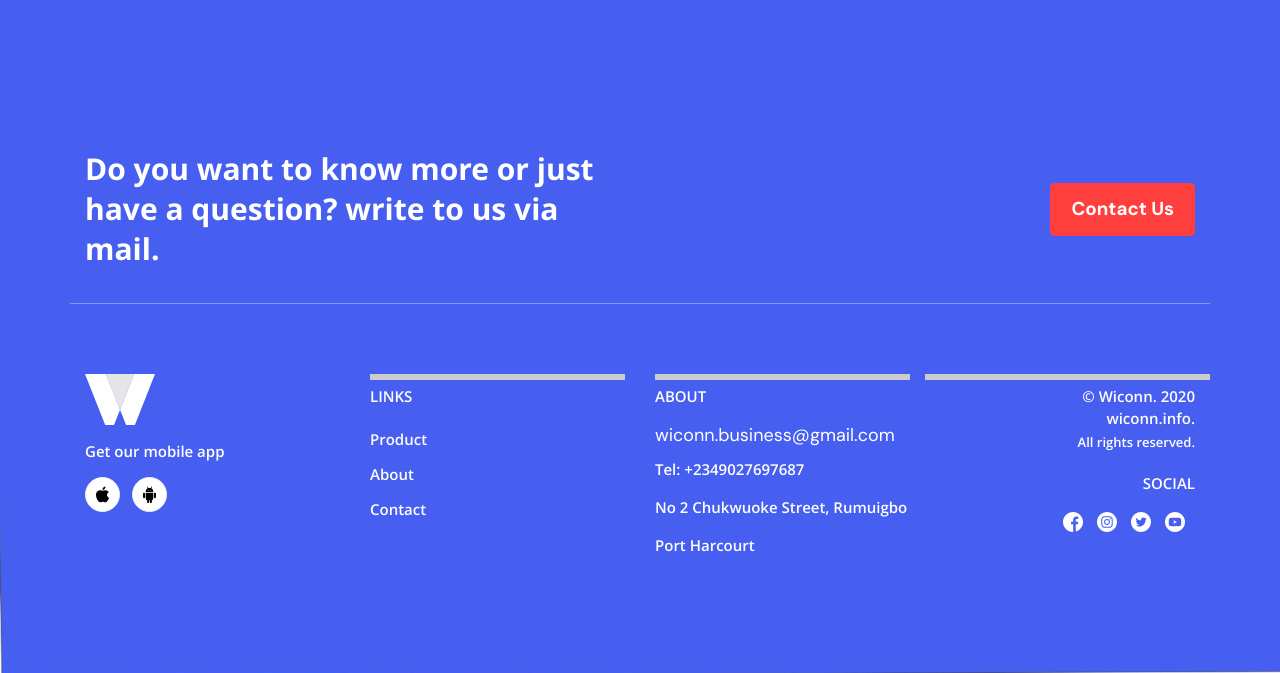
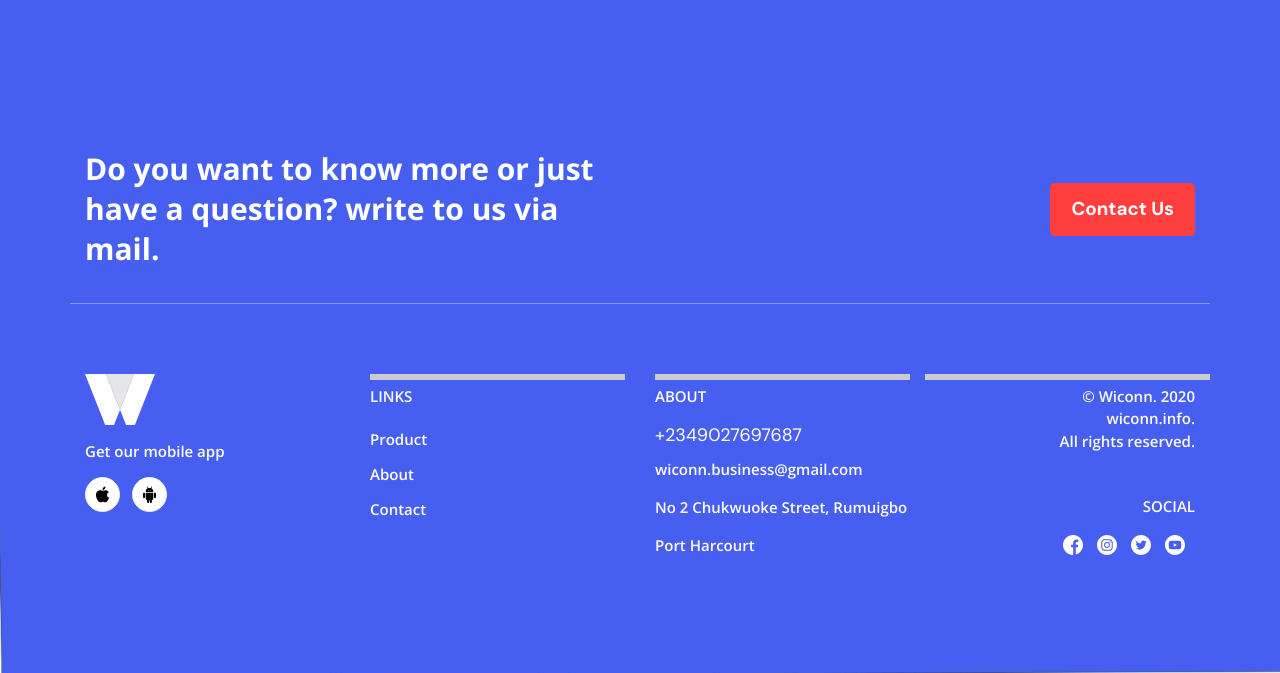
Before and after one commit to Honeson/wiconn, a Django app: page / in a window 1280 px wide. Shown: the part 3293-3966 px from the top of the page. Run offline with Django 3.2, Linux system fonts and the light colour scheme; some libraries are stand-ins or nearby versions.

Commit message:
finally commit

```diff
--- a/templates/home.html
+++ b/templates/home.html
@@ -204,16 +204,9 @@ width: 592;
     }
 
 }
-#allrights {
-    font-size: large;
-}
 
-@media only screen and (min-width: 600px) {
-    #allrights {
-        font-size: small;
-    }
 
-}
+
 /*
 #wiconnlogo {
     width: 100px; height: 100px;
@@ -275,8 +268,8 @@ a.w3-right{
 <body">
     <header class="foi-header landing-header" style="margin-left: 2px;">
 
-    <!--
-        <nav class="navbar navbar-expand-md navbar-light">
+
+        <nav class="navbar navbar-expand-md navbar-light w3-hide-medium w3-hide-large">
             <a href="{% url 'home' %}" class="navbar-brand">
                 <img src="{% static 'images/mockup/WEICON5.svg' %}"
                  alt="Wiconn Logo" id="wiconnlogo">
@@ -298,8 +291,8 @@ a.w3-right{
                 </div>
             </div>
         </nav>
-    -->
-        <div class="w3-bar">
+
+        <div class="w3-bar w3-hide-small">
             <a href="{% url 'home' %}">
                 <img src="{% static 'images/mockup/WEICON5.svg' %}"
                  alt="Wiconn Logo" id="wiconnlogo">
@@ -737,10 +730,10 @@ a.w3-right{
                                 <p>ABOUT</p>
                             </li>
                             <li class="nav-item" style="padding-bottom: 3px;">
-                                <span class="aboutf;"> wiconn.business@gmail.com </span>
+                                <span class="aboutf;">+2349027697687  </span>
                             </li>
                             <li class="nav-item" style="padding-bottom: 3px;">
-                                 <span class="aboutf"> Tel: +2349027697687</span>
+                                 <span class="aboutf">wiconn.business@gmail.com</span>
                             </li>
                             <li class="nav-item" style="padding-bottom: 3px;">
                                 <span class="aboutf"> No 2 Chukwuoke Street, Rumuigbo </span>
@@ -754,11 +747,12 @@ a.w3-right{
                 </div>
                 <div class="col-md-3 mt-3 mt-md-0 w3-topbar mlt">
 
-                    <p style="padding-top: 5px;">
+                    <p style="padding-top: 5px; padding-left: 2px;">
                         &copy; Wiconn. 2020 <a href="https://www.wiconn.com"
                         target="_blank" rel="noopener noreferrer" class="text-reset"><br>wiconn.info</a>.
 
                     <br><span id="allrights">All rights reserved.</span></p>
+                    <br>
                     <p style="padding-top: 5px;">SOCIAL</p>
                     <nav class="social-menu">
                         <a href="https://m.facebook.com/wiconn.business/?ref=bookmarks" target="_blank">
```
